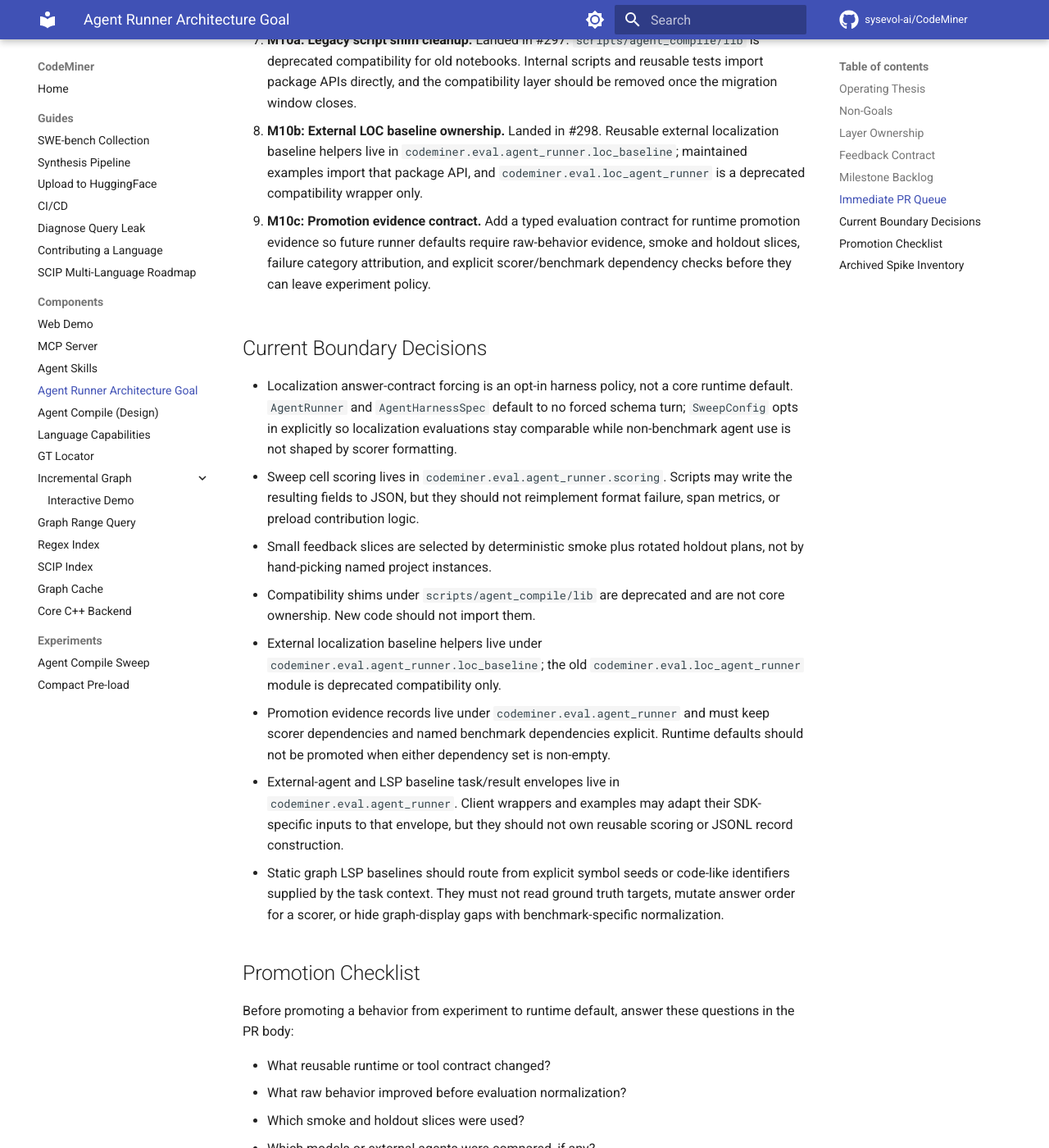
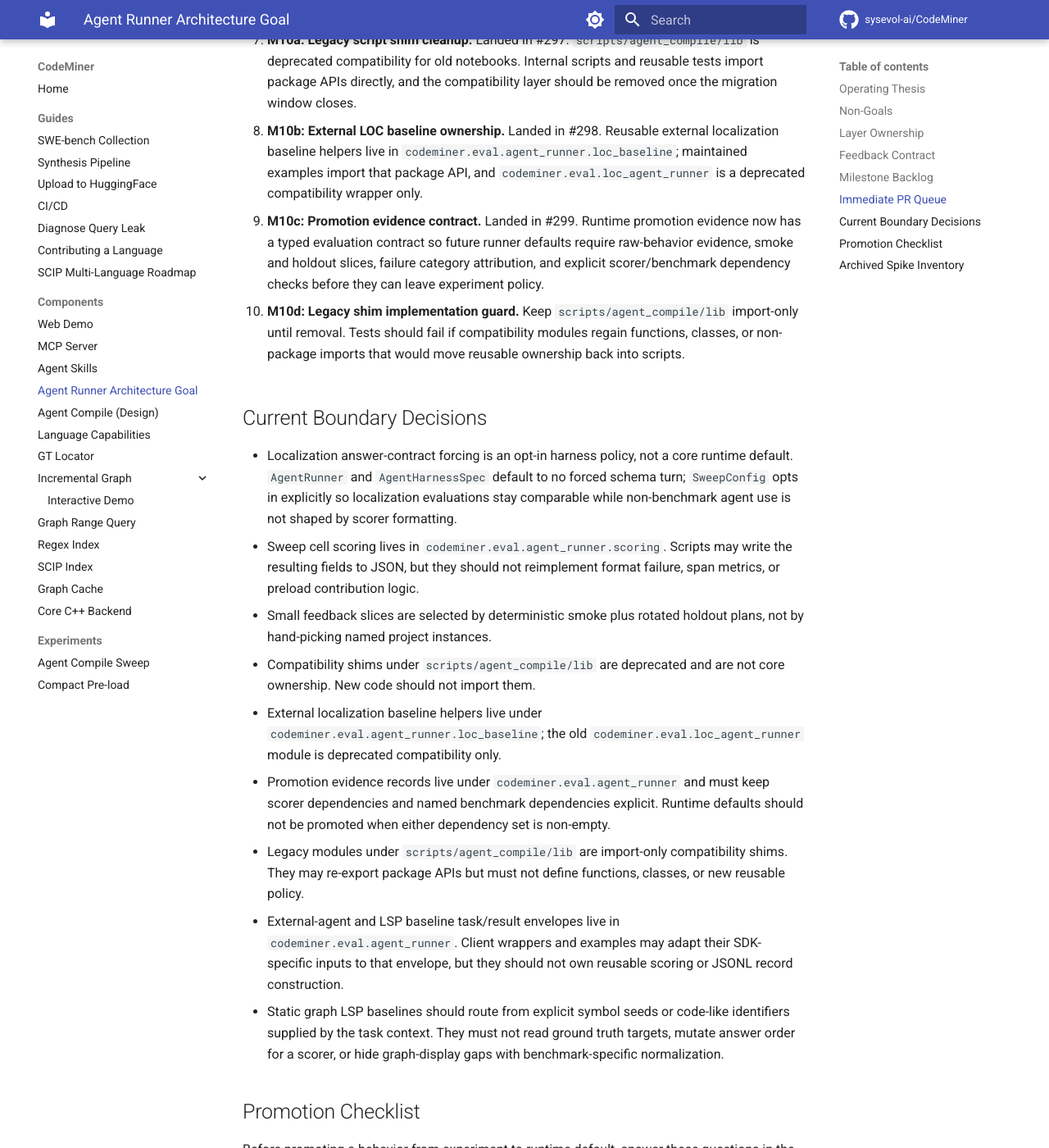
Before and after one commit to MarinaMackay/CodeNib, an MkDocs documentation site: the page built from docs/agent_runner_architecture_goal.md, in a window 1280 px wide and 1400 px high, scrolled down 3954 px. Shown: the whole window at 82% size. Built offline with MkDocs 1.6.1 and Material for MkDocs 9.7.7, drawn with Linux system fonts in a browser that asks for light colours; comment, search, counter and statistics services are not loaded.

Commit message:
test(agent): guard deprecated compile shims (#300)

```diff
--- a/docs/agent_runner_architecture_goal.md
+++ b/docs/agent_runner_architecture_goal.md
@@ -149,10 +149,15 @@ benchmark cell is currently easiest to improve.
    compatibility wrapper only.
 
 9. **M10c: Promotion evidence contract.**
-   Add a typed evaluation contract for runtime promotion evidence so future
-   runner defaults require raw-behavior evidence, smoke and holdout slices,
-   failure category attribution, and explicit scorer/benchmark dependency
-   checks before they can leave experiment policy.
+   Landed in #299. Runtime promotion evidence now has a typed evaluation
+   contract so future runner defaults require raw-behavior evidence, smoke and
+   holdout slices, failure category attribution, and explicit scorer/benchmark
+   dependency checks before they can leave experiment policy.
+
+10. **M10d: Legacy shim implementation guard.**
+    Keep `scripts/agent_compile/lib` import-only until removal. Tests should
+    fail if compatibility modules regain functions, classes, or non-package
+    imports that would move reusable ownership back into scripts.
 
 ## Current Boundary Decisions
 
@@ -173,6 +178,9 @@ benchmark cell is currently easiest to improve.
 - Promotion evidence records live under `codeminer.eval.agent_runner` and must
   keep scorer dependencies and named benchmark dependencies explicit. Runtime
   defaults should not be promoted when either dependency set is non-empty.
+- Legacy modules under `scripts/agent_compile/lib` are import-only
+  compatibility shims. They may re-export package APIs but must not define
+  functions, classes, or new reusable policy.
 - External-agent and LSP baseline task/result envelopes live in
   `codeminer.eval.agent_runner`. Client wrappers and examples may adapt their
   SDK-specific inputs to that envelope, but they should not own reusable scoring
```
Also changed, not shown: 1 other file.
